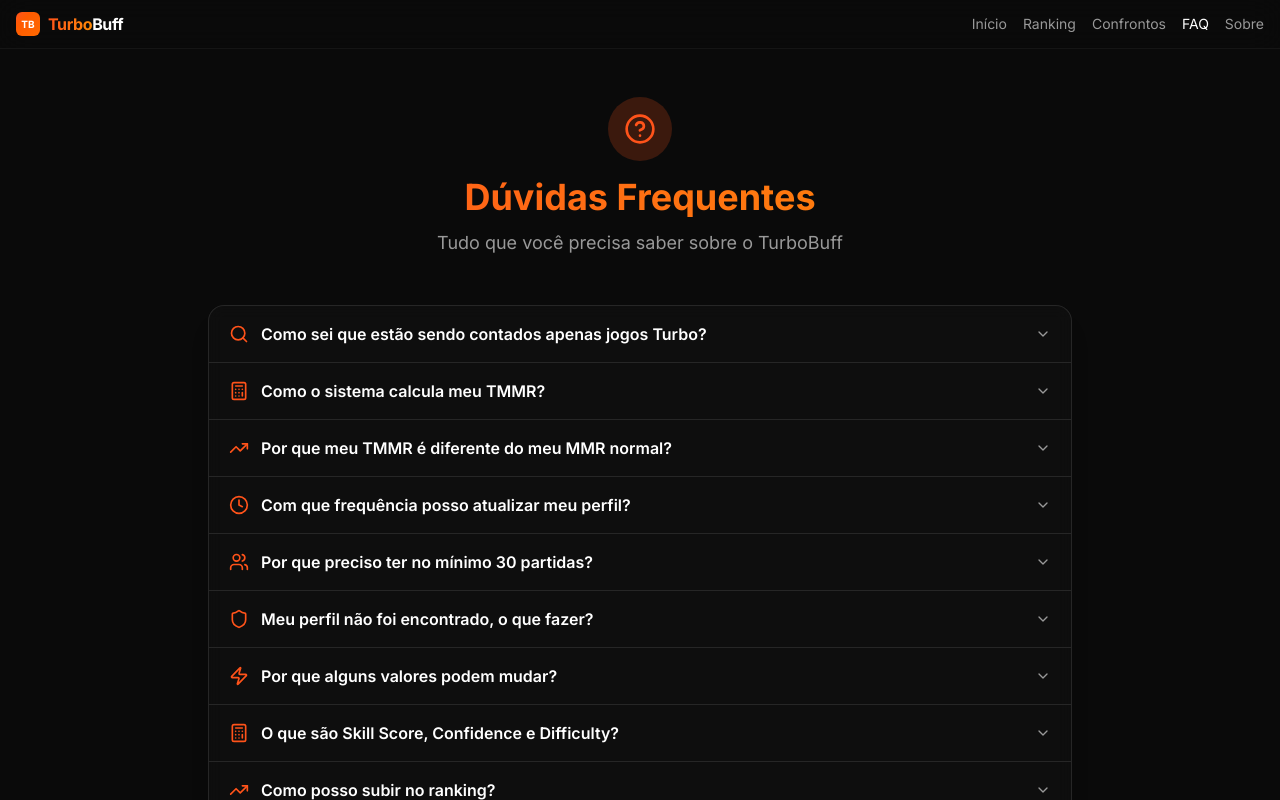
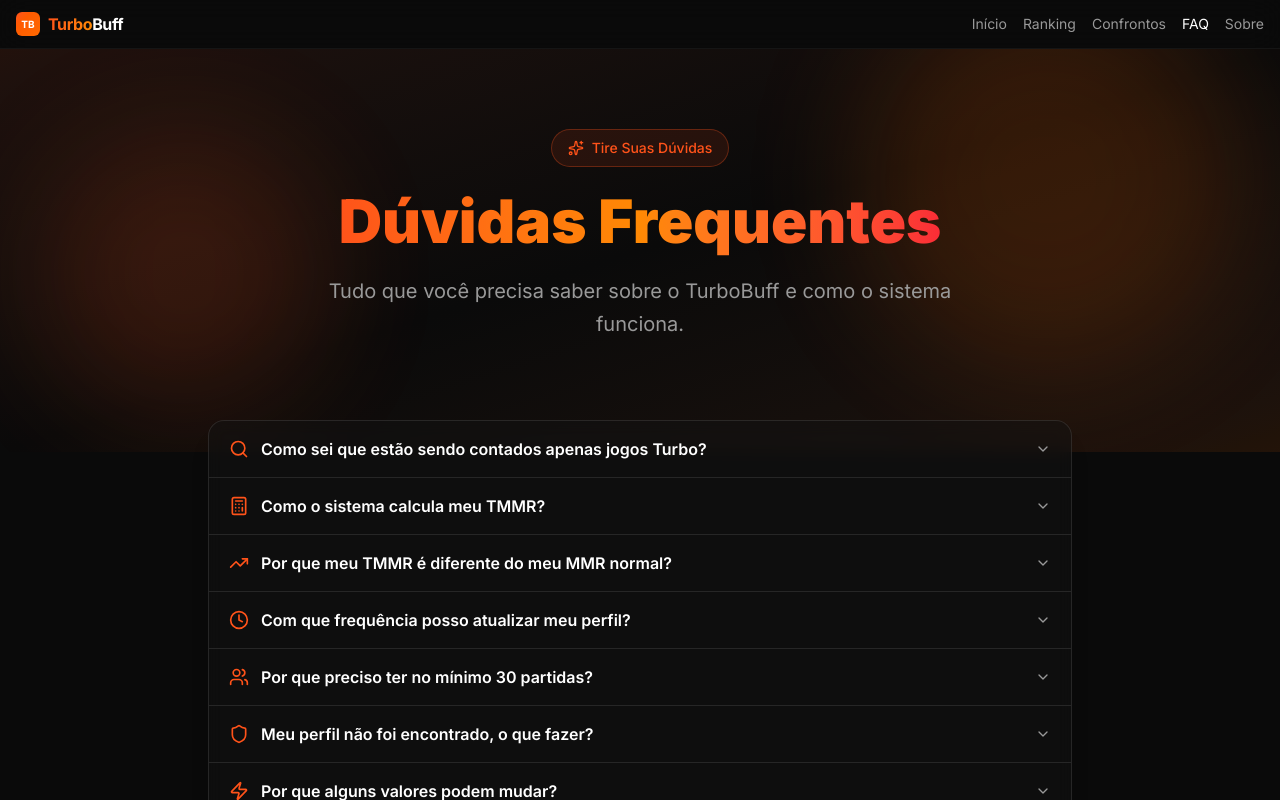
Before and after one commit to laaridev/dota2turbo-mmr, a Next.js app: page /faq in a window 1280 px wide. Shown: the top 800 px of the page. Built offline with nearby package versions, Linux system fonts and the light colour scheme.

Commit message:
feat: add curved wave divider to About and FAQ headers

```diff
--- a/app/about/page.tsx
+++ b/app/about/page.tsx
@@ -79,7 +79,7 @@
     return (
         <div className="min-h-screen bg-background">
             {/* Hero Section */}
-            <section className="relative overflow-hidden py-20 px-4">
+            <section className="relative overflow-hidden pt-20 pb-28 px-4">
                 {/* Background Effects */}
                 <div className="absolute inset-0 bg-gradient-to-br from-primary/10 via-background to-orange-500/10" />
                 <div className="absolute top-20 left-10 w-72 h-72 bg-primary/20 rounded-full blur-3xl animate-pulse" />
@@ -113,6 +113,13 @@
                             Sem fins lucrativos, apenas diversão e competição saudável entre amigos.
                         </p>
                     </motion.div>
+                </div>
+
+                {/* Curved Wave Divider */}
+                <div className="absolute bottom-0 left-0 right-0">
+                    <svg viewBox="0 0 1440 120" fill="none" xmlns="http://www.w3.org/2000/svg" className="w-full h-16 md:h-20">
+                        <path d="M0 120L60 110C120 100 240 80 360 70C480 60 600 60 720 65C840 70 960 80 1080 85C1200 90 1320 90 1380 90L1440 90V120H1380C1320 120 1200 120 1080 120C960 120 840 120 720 120C600 120 480 120 360 120C240 120 120 120 60 120H0V120Z" fill="hsl(var(--background))" />
+                    </svg>
                 </div>
             </section>
 
--- a/app/faq/page.tsx
+++ b/app/faq/page.tsx
@@ -1,7 +1,7 @@
 'use client';
 
 import { motion } from 'framer-motion';
-import { HelpCircle, Search, Calculator, Clock, Shield, TrendingUp, Users, Zap } from 'lucide-react';
+import { HelpCircle, Search, Calculator, Clock, Shield, TrendingUp, Users, Zap, Sparkles } from 'lucide-react';
 import { Accordion, AccordionContent, AccordionItem, AccordionTrigger } from '@/components/ui/accordion';
 import Link from 'next/link';
 
@@ -61,25 +61,52 @@
 export default function FAQPage() {
     return (
         <div className="min-h-screen bg-background">
-            <div className="container mx-auto px-4 py-12 max-w-4xl">
-                {/* Header */}
+            {/* Hero Section - Same style as About */}
+            <section className="relative overflow-hidden py-20 px-4 pb-28">
+                {/* Background Effects */}
+                <div className="absolute inset-0 bg-gradient-to-br from-primary/10 via-background to-orange-500/10" />
+                <div className="absolute top-20 left-10 w-72 h-72 bg-primary/20 rounded-full blur-3xl animate-pulse" />
+                <div className="absolute bottom-20 right-10 w-96 h-96 bg-orange-500/20 rounded-full blur-3xl animate-pulse" />
+
+                <div className="container mx-auto max-w-4xl relative z-10">
                     <motion.div
-                    initial={{ opacity: 0, y: 20 }}
+                        initial={{ opacity: 0, y: 30 }}
                         animate={{ opacity: 1, y: 0 }}
-                    transition={{ duration: 0.5 }}
-                    className="text-center mb-12"
+                        transition={{ duration: 0.6 }}
+                        className="text-center"
                     >
-                    <div className="inline-flex items-center justify-center w-16 h-16 rounded-full bg-primary/20 mb-4">
-                        <HelpCircle className="w-8 h-8 text-primary" />
-                    </div>
-                    <h1 className="text-4xl font-bold mb-3 bg-gradient-to-r from-primary to-orange-400 bg-clip-text text-transparent">
+                        <motion.div
+                            initial={{ scale: 0 }}
+                            animate={{ scale: 1 }}
+                            transition={{ type: "spring", stiffness: 200, delay: 0.2 }}
+                            className="inline-flex items-center gap-2 bg-primary/10 border border-primary/30 rounded-full px-4 py-2 mb-6"
+                        >
+                            <Sparkles className="w-4 h-4 text-primary" />
+                            <span className="text-sm font-medium text-primary">Tire Suas Dúvidas</span>
+                        </motion.div>
+
+                        <h1 className="text-5xl md:text-6xl font-black mb-6">
+                            <span className="text-transparent bg-clip-text bg-gradient-to-r from-primary via-orange-400 to-red-500">
                                 Dúvidas Frequentes
+                            </span>
                         </h1>
-                    <p className="text-muted-foreground text-lg">
-                        Tudo que você precisa saber sobre o TurboBuff
+
+                        <p className="text-xl text-muted-foreground max-w-2xl mx-auto leading-relaxed">
+                            Tudo que você precisa saber sobre o TurboBuff e como o sistema funciona.
                         </p>
                     </motion.div>
+                </div>
 
+                {/* Curved Wave Divider */}
+                <div className="absolute bottom-0 left-0 right-0">
+                    <svg viewBox="0 0 1440 120" fill="none" xmlns="http://www.w3.org/2000/svg" className="w-full h-16 md:h-20">
+                        <path d="M0 120L60 110C120 100 240 80 360 70C480 60 600 60 720 65C840 70 960 80 1080 85C1200 90 1320 90 1380 90L1440 90V120H1380C1320 120 1200 120 1080 120C960 120 840 120 720 120C600 120 480 120 360 120C240 120 120 120 60 120H0V120Z" fill="hsl(var(--background))" />
+                    </svg>
+                </div>
+            </section>
+
+            {/* FAQ Content */}
+            <div className="container mx-auto px-4 pb-12 max-w-4xl -mt-8">
                 {/* FAQ Accordion */}
                 <motion.div
                     initial={{ opacity: 0, y: 20 }}
```
Lines whose indentation alone changed are shown as unchanged.
